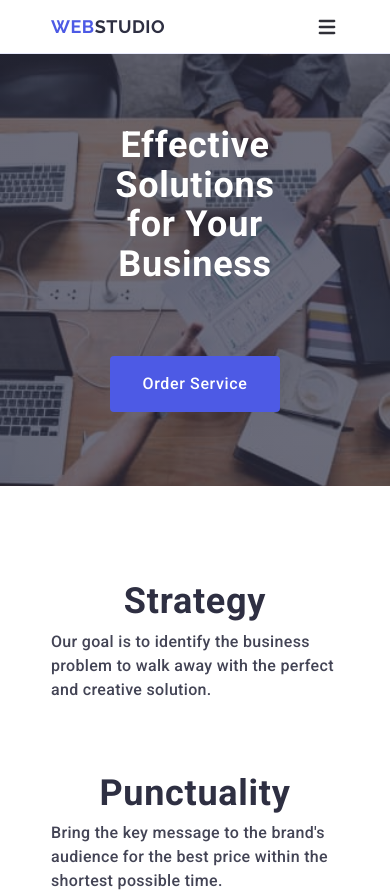
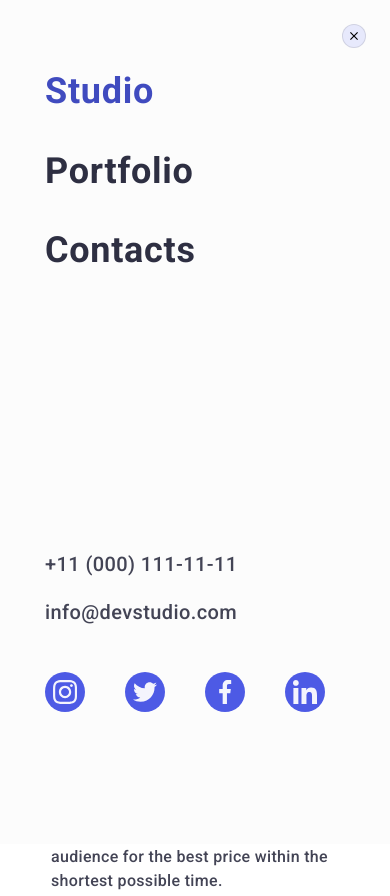
Before and after one commit to SkripkinLex/goit-markup-hw-06, a plain HTML site: page index.html in a window 390 px wide. Shown: the top 896 px of the page. Drawn offline with nearby package versions, Linux system fonts and the light colour scheme.

Commit message:
add index file

```diff
--- a/css/styles.css
+++ b/css/styles.css
@@ -1746,19 +1746,21 @@ a {
 }
 
 .menu_container {
-position: fixed;
+    position: fixed;
     top: 0;
     left: 0;
     z-index: 9999999;
     width: 100%;
     height: 100%;
     background: #fcfcfc;
-    opacity: 0;
-    visibility: hidden;
+    /* opacity: 0;
+    visibility: hidden; */
     pointer-events: none;
     transition: opacity 250ms cubic-bezier(0.4, 0, 0.2, 1),
     visibility 250ms cubic-bezier(0.4, 0, 0.2, 1);
-
+    display: flex;
+    justify-content: center;
+    margin-bottom: 40px;
 }
 
 .menu_container.is-open {
@@ -1768,19 +1770,16 @@ position: fixed;
 }
 
 .menu_content {
-    position: absolute;
-    top: 50%;
-    left: 50%;
     height: 100%;
-    transform: translate(-50%, -50%);
     background: #fcfcfc;
     transition: transform 250ms cubic-bezier(0.4, 0, 0.2, 1);
     display: flex;
     align-content: space-between;
     flex-wrap: wrap;
     gap: 50px;
-    padding-top: 72px;
-    padding-bottom: 40px;
+    width: 300px;
+    margin-top: 72px;
+    max-height: 640px;
 }
 
 .close_btn_menu {
@@ -1815,7 +1814,7 @@ position: fixed;
     display: flex;
     align-content: space-between;
     flex-wrap: wrap;
-    gap: 24px;
+    gap: 40px;
     font-weight: 700;
     line-height: 1.1;
     font-size: 36px;
```
